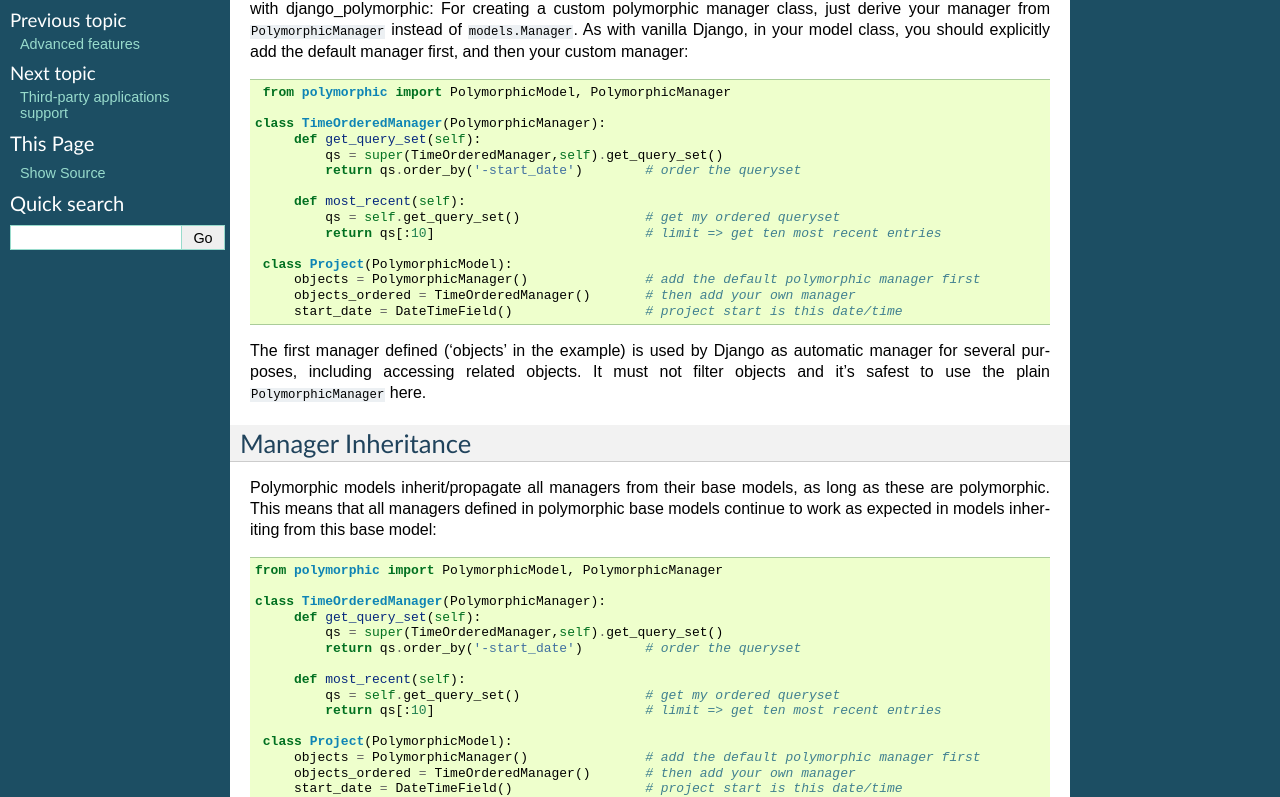
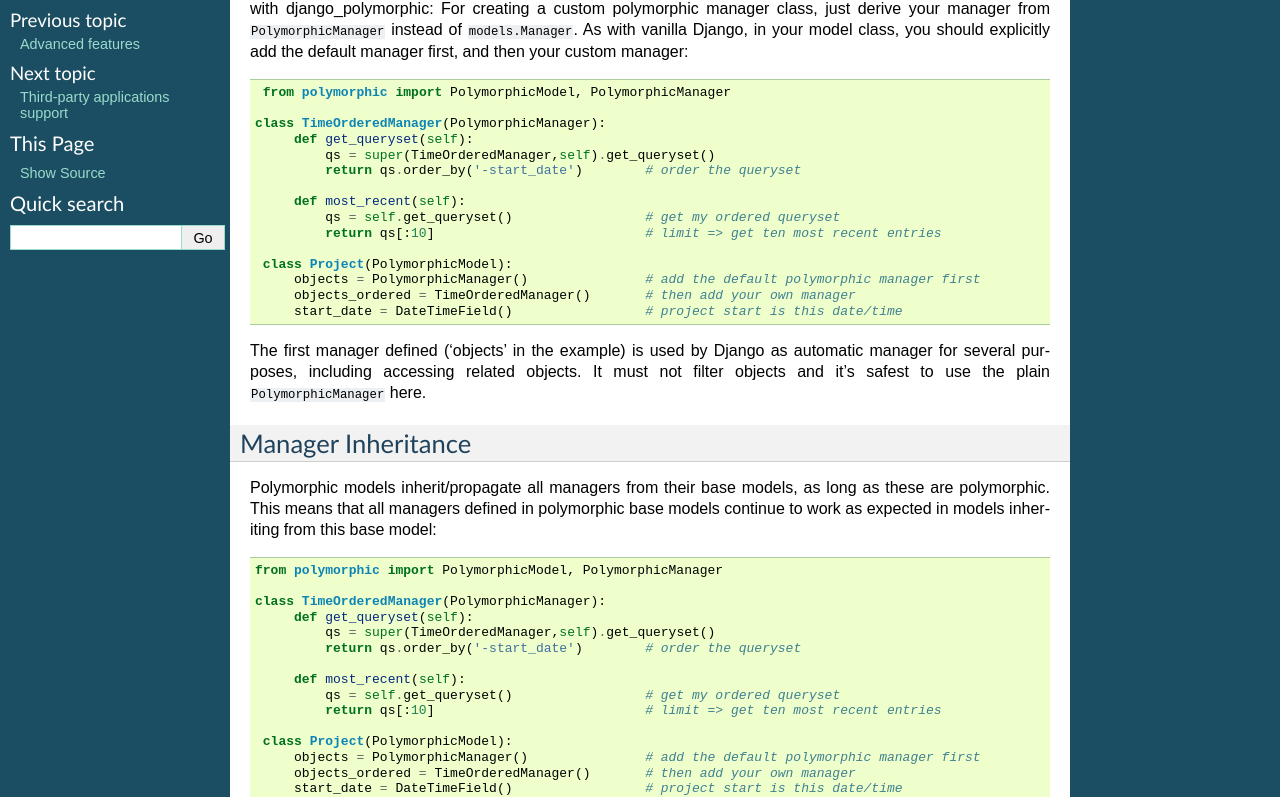
Before and after one commit to jazzband/django-polymorphic, a Sphinx documentation site: the page built from docs/managers.rst, in a window 1280 px wide. Shown: the part 171-968 px from the top of the page. Built offline with Sphinx 7.4.7, drawn with Linux system fonts in a browser that asks for light colours.

Commit message:
docs: use new get_queryset() notation too

```diff
--- a/docs/managers.rst
+++ b/docs/managers.rst
@@ -13,12 +13,12 @@
     from polymorphic import PolymorphicModel, PolymorphicManager
 
    class TimeOrderedManager(PolymorphicManager):
-        def get_query_set(self):
-            qs = super(TimeOrderedManager,self).get_query_set()
+        def get_queryset(self):
+            qs = super(TimeOrderedManager,self).get_queryset()
             return qs.order_by('-start_date')        # order the queryset
 
         def most_recent(self):
-            qs = self.get_query_set()                # get my ordered queryset
+            qs = self.get_queryset()                 # get my ordered queryset
             return qs[:10]                           # limit => get ten most recent entries
 
     class Project(PolymorphicModel):
@@ -42,12 +42,12 @@
    from polymorphic import PolymorphicModel, PolymorphicManager
 
    class TimeOrderedManager(PolymorphicManager):
-        def get_query_set(self):
-            qs = super(TimeOrderedManager,self).get_query_set()
+        def get_queryset(self):
+            qs = super(TimeOrderedManager,self).get_queryset()
             return qs.order_by('-start_date')        # order the queryset
 
         def most_recent(self):
-            qs = self.get_query_set()                # get my ordered queryset
+            qs = self.get_queryset()                 # get my ordered queryset
             return qs[:10]                           # limit => get ten most recent entries
 
     class Project(PolymorphicModel):
```
